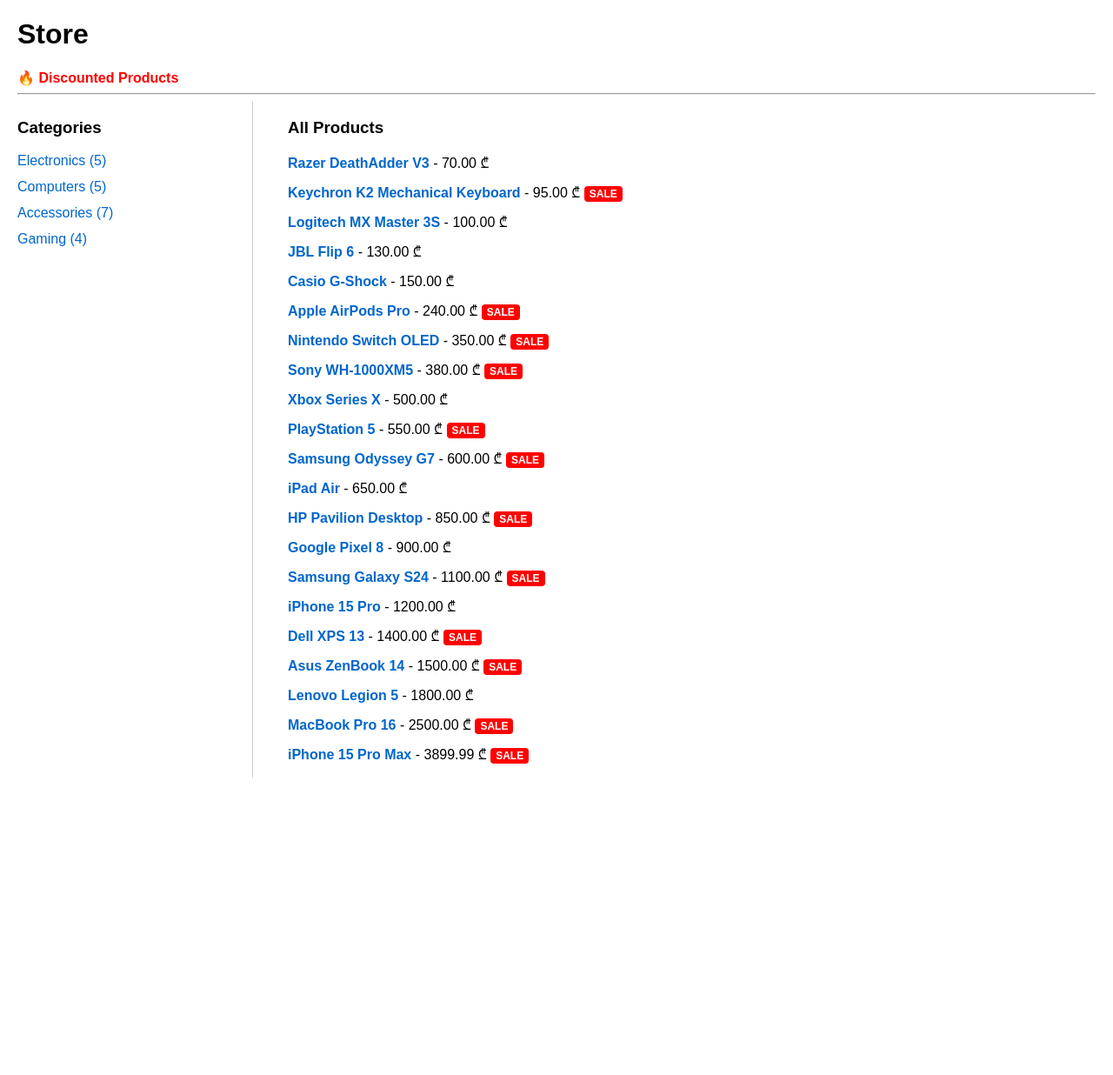
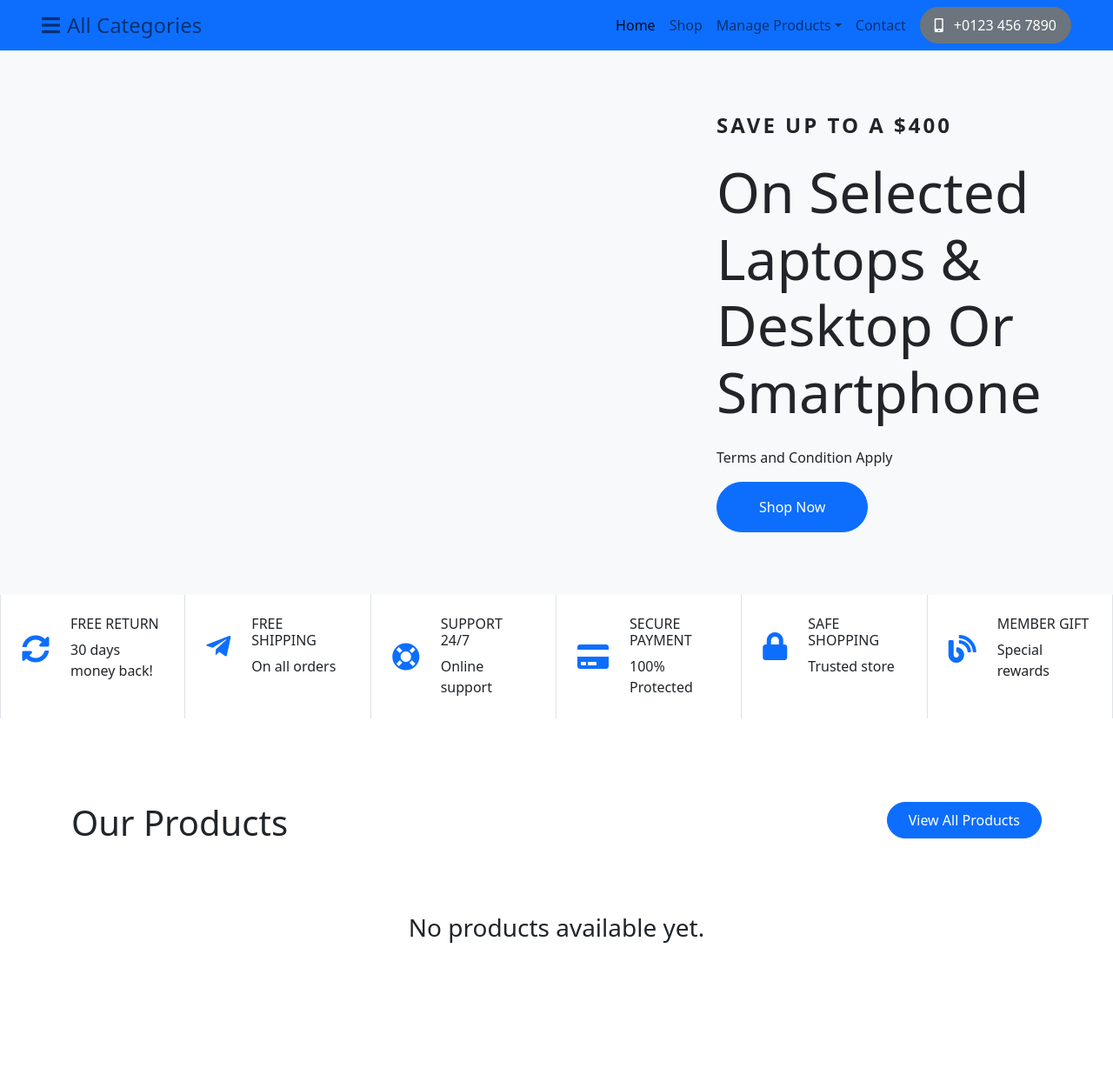
Before and after one commit to giorgieliava97-ship-it/New_django_project, a Django app: page / in a window 1280 px wide. Shown: the whole page at 87% size. Before the commit the page ends 894 px from the top, so only its background shows below. Run offline with Django 5.2, Linux system fonts and the light colour scheme; data comes from the database, SQL or seed files in the repository; both versions use the stored data as it was after the commit; some libraries are stand-ins or nearby versions.

Commit message:
Add CRUD functionality, update templates and forms

```diff
--- /dev/null
+++ b/store/templates/store/index.html
@@ -0,0 +1,149 @@
+{% extends 'base.html' %}
+
+{% block title %}Electronics Store{% endblock %}
+
+{% block content %}
+
+        <!-- Carousel Start -->
+        <div class="container-fluid carousel bg-light px-0">
+            <div class="row g-0 justify-content-end">
+                <div class="col-12 col-lg-7 col-xl-9">
+                    <div class="header-carousel owl-carousel bg-light py-5">
+                        <div class="row g-0 header-carousel-item align-items-center">
+                            <div class="col-xl-6 carousel-img wow fadeInLeft" data-wow-delay="0.1s">
+
+                            </div>
+                            <div class="col-xl-6 carousel-content p-4">
+                                <h4 class="text-uppercase fw-bold mb-4 wow fadeInRight" data-wow-delay="0.1s" style="letter-spacing: 3px;">Save Up To A $400</h4>
+                                <h1 class="display-3 text-capitalize mb-4 wow fadeInRight" data-wow-delay="0.3s">On Selected Laptops & Desktop Or Smartphone</h1>
+                                <p class="text-dark wow fadeInRight" data-wow-delay="0.5s">Terms and Condition Apply</p>
+                                <a class="btn btn-primary rounded-pill py-3 px-5 wow fadeInRight" data-wow-delay="0.7s" href="{% url 'store:product_list' %}">Shop Now</a>
+                            </div>
+                        </div>
+                    </div>
+                </div>
+            </div>
+        </div>
+        <!-- Carousel End -->
+
+        <!-- Services Start -->
+        <div class="container-fluid px-0">
+            <div class="row g-0">
+                <div class="col-6 col-md-4 col-lg-2 border-start border-end wow fadeInUp" data-wow-delay="0.1s">
+                    <div class="p-4">
+                        <div class="d-inline-flex align-items-center">
+                            <i class="fa fa-sync-alt fa-2x text-primary"></i>
+                            <div class="ms-4">
+                                <h6 class="text-uppercase mb-2">Free Return</h6>
+                                <p class="mb-0">30 days money back!</p>
+                            </div>
+                        </div>
+                    </div>
+                </div>
+                <div class="col-6 col-md-4 col-lg-2 border-end wow fadeInUp" data-wow-delay="0.2s">
+                    <div class="p-4">
+                        <div class="d-flex align-items-center">
+                            <i class="fab fa-telegram-plane fa-2x text-primary"></i>
+                            <div class="ms-4">
+                                <h6 class="text-uppercase mb-2">Free Shipping</h6>
+                                <p class="mb-0">On all orders</p>
+                            </div>
+                        </div>
+                    </div>
+                </div>
+                <div class="col-6 col-md-4 col-lg-2 border-end wow fadeInUp" data-wow-delay="0.3s">
+                    <div class="p-4">
+                        <div class="d-flex align-items-center">
+                            <i class="fas fa-life-ring fa-2x text-primary"></i>
+                            <div class="ms-4">
+                                <h6 class="text-uppercase mb-2">Support 24/7</h6>
+                                <p class="mb-0">Online support</p>
+                            </div>
+                        </div>
+                    </div>
+                </div>
+                <div class="col-6 col-md-4 col-lg-2 border-end wow fadeInUp" data-wow-delay="0.4s">
+                    <div class="p-4">
+                        <div class="d-flex align-items-center">
+                            <i class="fas fa-credit-card fa-2x text-primary"></i>
+                            <div class="ms-4">
+                                <h6 class="text-uppercase mb-2">Secure Payment</h6>
+                                <p class="mb-0">100% Protected</p>
+                            </div>
+                        </div>
+                    </div>
+                </div>
+                <div class="col-6 col-md-4 col-lg-2 border-end wow fadeInUp" data-wow-delay="0.5s">
+                    <div class="p-4">
+                        <div class="d-flex align-items-center">
+                            <i class="fas fa-lock fa-2x text-primary"></i>
+                            <div class="ms-4">
+                                <h6 class="text-uppercase mb-2">Safe Shopping</h6>
+                                <p class="mb-0">Trusted store</p>
+                            </div>
+                        </div>
+                    </div>
+                </div>
+                <div class="col-6 col-md-4 col-lg-2 border-end wow fadeInUp" data-wow-delay="0.6s">
+                    <div class="p-4">
+                        <div class="d-flex align-items-center">
+                            <i class="fas fa-blog fa-2x text-primary"></i>
+                            <div class="ms-4">
+                                <h6 class="text-uppercase mb-2">Member Gift</h6>
+                                <p class="mb-0">Special rewards</p>
+                            </div>
+                        </div>
+                    </div>
+                </div>
+            </div>
+        </div>
+        <!-- Services End -->
+
+        <!-- Dynamic Products Section -->
+        <div class="container-fluid product py-5">
+            <div class="container py-5">
+                <div class="row g-4 mb-4">
+                    <div class="col-lg-6">
+                        <h1>Our Products</h1>
+                    </div>
+                    <div class="col-lg-6 text-end">
+                        <a href="{% url 'store:product_list' %}" class="btn btn-primary rounded-pill py-2 px-4">View All Products</a>
+                    </div>
+                </div>
+
+<!--                ბაზიდან წამოღებული პროდუქტები-->
+                <div class="row g-4">
+                    {% for product in products %}
+                    <div class="col-md-6 col-lg-4 col-xl-3">
+                        <div class="product-item rounded wow fadeInUp" data-wow-delay="0.1s">
+                            <div class="product-item-inner border rounded">
+<!--                                <div class="product-item-inner-item">-->
+<!--                                    {% if product.image %}-->
+<!--                                        <img src="{{ product.image.url }}" class="img-fluid w-100 rounded-top" alt="{{ product.name }}" style="height: 200px; object-fit: cover;">-->
+<!--                                    {% endif %}-->
+                                    <div class="product-details">
+                                        <a href="{% url 'store:product_detail' product.pk %}"><i class="fa fa-eye fa-1x"></i></a>
+                                    </div>
+                                </div>
+                                <div class="text-center rounded-bottom p-4">
+                                    <a href="#" class="d-block mb-2 text-muted">{{ product.category.name }}</a>
+                                    <a href="{% url 'store:product_detail' product.pk %}" class="d-block h4">{{ product.name }}</a>
+                                    <span class="text-primary fs-5">${{ product.price }}</span>
+                                </div>
+                            </div>
+                            <div class="product-item-add border border-top-0 rounded-bottom text-center p-4 pt-0">
+                                <a href="{% url 'store:product_detail' product.pk %}" class="btn btn-primary border-secondary rounded-pill py-2 px-4 mb-2">View Details</a>
+                            </div>
+                        </div>
+                    </div>
+                    {% empty %}
+                    <div class="col-12 text-center py-5">
+                        <h3>No products available yet.</h3>
+                    </div>
+                    {% endfor %}
+                </div>
+            </div>
+        </div>
+        <!-- Dynamic Products End -->
+
+{% endblock %}
--- a/store/templates/store/product_list.html
+++ b/store/templates/store/product_list.html
@@ -1,55 +1,68 @@
-<!DOCTYPE html>
-<html lang="en">
-<head>
-    <meta charset="UTF-8">
-    <title>Products</title>
-    <style>
-        body { font-family: sans-serif; margin: 20px; }
-        .container { display: flex; gap: 40px; }
-        .sidebar { width: 250px; border-right: 1px solid #ccc; padding-right: 20px; }
-        .sale-badge { background-color: red; color: white; padding: 2px 6px; border-radius: 4px; font-weight: bold; font-size: 12px; }
-        ul { list-style: none; padding: 0; }
-        li { margin-bottom: 12px; }
-        a { text-decoration: none; color: #0066cc; }
-    </style>
-</head>
-<body>
+{% extends 'base.html' %}
+
+{% block title %}Products - Store{% endblock %}
+
+{% block content %}
+<div class="container py-5">
+    <div class="d-flex justify-content-between align-items-center mb-4">
         <h1>Store</h1>
-    <a href="{% url 'store:discounted_products' %}" style="font-weight: bold; color: red;">🔥 Discounted Products</a>
-    <hr>
+        <a href="{% url 'store:discounted_products' %}" class="btn btn-outline-danger fw-bold">🔥 Discounted Products</a>
+    </div>
+    <hr class="mb-5">
 
-    <div class="container">
-        <!-- კატეგორიების სექცია -->
-        <div class="sidebar">
-            <h3>Categories</h3>
-            <ul>
+    <div class="row g-4">
+        <!-- Sidebar-->
+        <div class="col-lg-3">
+            <div class="border rounded p-4 bg-light">
+                <h3 class="mb-3">Categories</h3>
+                <ul class="list-unstyled">
                     {% for category in categories %}
-                    <li>
-                        <a href="{% url 'store:category_products' category.pk %}">
+                        <li class="mb-2">
+                            <a href="{% url 'store:category_products' category.pk %}" class="text-decoration-none">
                                 {{ category.name }} ({{ category.product_count }})
                             </a>
                         </li>
                     {% endfor %}
                 </ul>
             </div>
+        </div>
 
-        <!-- პროდუქტების ჩამონათვალი -->
-        <div class="content">
-            <h3>All Products</h3>
-            <ul>
+        <!-- Products -->
+        <div class="col-lg-9">
+            <h3 class="mb-4">All Products</h3>
+            <div class="row g-4">
                 {% for product in products %}
-                    <li>
-                        <a href="{% url 'store:product_detail' product.pk %}">
-                            <strong>{{ product.name }}</strong>
+                    <div class="col-md-6 col-xl-4">
+                        <div class="border rounded p-4 h-100 bg-white shadow-sm d-flex flex-column justify-content-between">
+                            <div>
+                                <h5>
+                                    <a href="{% url 'store:product_detail' product.pk %}" class="text-decoration-none">
+                                        {{ product.name }}
                                     </a>
-                        - {{ product.price }} ₾
+                                </h5>
+                                <p class="text-primary fs-5 mb-2">{{ product.price }} ₾</p>
                                 {% if product.has_discount %}
-                            <span class="sale-badge">SALE</span>
+                                    <span class="badge bg-badge bg-danger mb-3">SALE</span>
                                 {% endif %}
-                    </li>
-                {% endfor %}
-            </ul>
+                            </div>
+
+                            <!-- CRUD  -->
+                            <div class="mt-3">
+                                <a href="{% url 'store:product_detail' product.pk %}" class="btn btn-sm btn-outline-primary w-100 mb-2">View Details</a>
+                                <div class="d-flex gap-2">
+                                    <a href="{% url 'store:product_update' product.pk %}" class="btn btn-sm btn-outline-warning w-50">Edit</a>
+                                    <a href="{% url 'store:product_delete' product.pk %}" class="btn btn-sm btn-outline-danger w-50">Delete</a>
                                 </div>
                             </div>
-</body>
-</html>
+                        </div>
+                    </div>
+                {% empty %}
+                    <div class="col-12">
+                        <p class="text-muted">No products available.</p>
+                    </div>
+                {% endfor %}
+            </div>
+        </div>
+    </div>
+</div>
+{% endblock %}
--- a/store/urls.py
+++ b/store/urls.py
@@ -4,8 +4,11 @@
 app_name = 'store'
 
 urlpatterns = [
-    path('', views.product_list, name='product_list'),
-    path('category/<int:category_pk>/', views.products_by_category, name='category_products'),
+    path('', views.index, name='index'),
+    path('products/', views.product_list, name='product_list'),      path('category/<int:category_pk>/', views.products_by_category, name='category_products'),
     path('discounted/', views.discounted_products, name='discounted_products'),
     path('products/<int:product_pk>/', views.product_detail, name='product_detail'),
+    path('product/add/', views.product_create, name='product_create'),
+    path('product/<int:pk>/edit/', views.product_update, name='product_update'),
+    path('product/<int:pk>/delete/', views.product_delete, name='product_delete'),
 ]
--- a/store/views.py
+++ b/store/views.py
@@ -1,13 +1,16 @@
-from django.shortcuts import render, get_object_or_404
+from django.shortcuts import render, get_object_or_404, redirect
 from django.db.models import Count
 from .models import Product, Category
+from .forms import ProductForm
 
+def index(request):
+    return render(request, 'store/index.html')
 
 def product_list(request):
     # ხელმისაწვდომი პროდუქტები დალაგებული ფასის ზრდადობით
     products = Product.objects.filter(is_available=True).order_by('price')
 
-    # კატეგორიები, სადაც მინიმუმ 1 პროდუქტი მაინც არის (+ annotate პროდუქტების რაოდენობისთვის)
+    # კატეგორიები, სადაც მინიმუმ 1 პროდუქტი მაინც არის
     categories = Category.objects.annotate(
         product_count=Count('products')
     ).filter(product_count__gt=0)
@@ -47,3 +50,31 @@
 def product_detail(request, product_pk):
     product = get_object_or_404(Product, pk=product_pk)
     return render(request, 'store/product_detail.html', {'product': product})
+
+def product_create(request):
+    if request.method == 'POST':
+        form = ProductForm(request.POST, request.FILES)
+        if form.is_valid():
+            form.save()
+            return redirect('store:product_list')  # გასწორდა
+    else:
+        form = ProductForm()
+    return render(request, 'store/product_form.html', {'form': form, 'action': 'Create'})
+
+def product_update(request, pk):
+    product = get_object_or_404(Product, pk=pk)
+    if request.method == 'POST':
+        form = ProductForm(request.POST, request.FILES, instance=product)
+        if form.is_valid():
+            form.save()
+            return redirect('store:product_detail', product_pk=product.pk)  # გასწორდა
+    else:
+        form = ProductForm(instance=product)
+    return render(request, 'store/product_form.html', {'form': form, 'action': 'Update'})
+
+def product_delete(request, pk):
+    product = get_object_or_404(Product, pk=pk)
+    if request.method == 'POST':
+        product.delete()
+        return redirect('store:product_list')  # გასწორდა
+    return render(request, 'store/product_confirm_delete.html', {'product': product})
--- a/store_project/settings.py
+++ b/store_project/settings.py
@@ -55,7 +55,7 @@
 TEMPLATES = [
     {
         'BACKEND': 'django.template.backends.django.DjangoTemplates',
-        'DIRS': [],
+        'DIRS': [BASE_DIR / 'templates'],
         'APP_DIRS': True,
         'OPTIONS': {
             'context_processors': [
--- /dev/null
+++ b/templates/base.html
@@ -0,0 +1,31 @@
+<!DOCTYPE html>
+<html lang="en">
+<head>
+    <meta charset="utf-8">
+    <title>{% block title %}Electro - Electronics Website Template{% endblock %}</title>
+    <meta content="width=device-width, initial-scale=1.0" name="viewport">
+
+    <!-- Google Web Fonts -->
+    <link rel="preconnect" href="https://fonts.googleapis.com">
+    <link rel="preconnect" href="https://fonts.gstatic.com" crossorigin>
+    <link href="https://fonts.googleapis.com/css2?family=Open+Sans:wght@400;500;600;700&family=Roboto:wght@400;500;700&display=swap" rel="stylesheet">
+
+    <!-- Icon Font Stylesheet -->
+    <link rel="stylesheet" href="https://use.fontawesome.com/releases/v5.15.4/css/all.css"/>
+    <link href="https://cdn.jsdelivr.net/npm/bootstrap-icons@1.4.1/font/bootstrap-icons.css" rel="stylesheet">
+
+    <!-- Customized Bootstrap Stylesheet -->
+    <link href="https://cdn.jsdelivr.net/npm/bootstrap@5.0.0/dist/css/bootstrap.min.css" rel="stylesheet">
+</head>
+<body>
+
+    {% include 'partials/navbar.html' %}
+
+    {% block content %}
+    {% endblock %}
+
+    <!-- JavaScript Libraries -->
+    <script src="https://ajax.googleapis.com/ajax/libs/jquery/3.6.4/jquery.min.js"></script>
+    <script src="https://cdn.jsdelivr.net/npm/bootstrap@5.0.0/dist/js/bootstrap.bundle.min.js"></script>
+</body>
+</html>
--- /dev/null
+++ b/templates/partials/navbar.html
@@ -0,0 +1,79 @@
+<!-- Navbar & Hero Start -->
+<div class="container-fluid nav-bar p-0">
+    <div class="row gx-0 bg-primary px-5 align-items-center">
+        <div class="col-lg-3 d-none d-lg-block">
+            <nav class="navbar navbar-light position-relative" style="width: 250px;">
+                <button class="navbar-toggler border-0 fs-4 w-100 px-0 text-start" type="button" data-bs-toggle="collapse" data-bs-target="#allCat">
+                    <h4 class="m-0"><i class="fa fa-bars me-2"></i>All Categories</h4>
+                </button>
+                <div class="collapse navbar-collapse rounded-bottom" id="allCat">
+                    <div class="navbar-nav ms-auto py-0">
+                        <ul class="list-unstyled categories-bars">
+                            {% for cat in categories %}
+                            <li>
+                                <div class="categories-bars-item">
+                                    <a href="{% url 'store:category_products' cat.pk %}">{{ cat.name }}</a>
+                                    <span>({{ cat.product_count }})</span>
+                                </div>
+                            </li>
+                            {% empty %}
+                            <li>
+                                <div class="categories-bars-item">
+                                    <span class="text-muted">No categories</span>
+                                </div>
+                            </li>
+                            {% endfor %}
+                        </ul>
+                    </div>
+                </div>
+            </nav>
+        </div>
+        <div class="col-12 col-lg-9">
+            <nav class="navbar navbar-expand-lg navbar-light bg-primary ">
+                <a href="{% url 'store:index' %}" class="navbar-brand d-block d-lg-none">
+                    <h1 class="display-5 text-secondary m-0"><i class="fas fa-shopping-bag text-white me-2"></i>Electro</h1>
+                </a>
+                <button class="navbar-toggler ms-auto" type="button" data-bs-toggle="collapse" data-bs-target="#navbarCollapse">
+                    <span class="fa fa-bars fa-1x"></span>
+                </button>
+                <div class="collapse navbar-collapse" id="navbarCollapse">
+                    <div class="navbar-nav ms-auto py-0">
+                        <a href="{% url 'store:index' %}" class="nav-item nav-link active">Home</a>
+                        <a href="{% url 'store:product_list' %}" class="nav-item nav-link">Shop</a>
+
+                        <!-- Manage Products Dropdown Menu -->
+                        <div class="nav-item dropdown">
+                            <a href="#" class="nav-link dropdown-toggle" data-bs-toggle="dropdown">Manage Products</a>
+                            <div class="dropdown-menu m-0 shadow-sm border-0">
+                                <a href="{% url 'store:product_create' %}" class="dropdown-item">Add Product</a>
+                                <a href="{% url 'store:product_list' %}" class="dropdown-item">Edit Product (List)</a>
+                                <a href="{% url 'store:product_list' %}" class="dropdown-item">Delete Product (List)</a>
+                            </div>
+                        </div>
+
+                        <a href="#" class="nav-item nav-link me-2">Contact</a>
+
+
+                        <div class="nav-item dropdown d-block d-lg-none mb-3">
+                            <a href="#" class="nav-link dropdown-toggle" data-bs-toggle="dropdown">All Category</a>
+                            <div class="dropdown-menu m-0">
+                                <ul class="list-unstyled categories-bars">
+                                    {% for cat in categories %}
+                                    <li>
+                                        <div class="categories-bars-item">
+                                            <a href="{% url 'store:category_products' cat.pk %}">{{ cat.name }}</a>
+                                            <span>({{ cat.product_count }})</span>
+                                        </div>
+                                    </li>
+                                    {% endfor %}
+                                </ul>
+                            </div>
+                        </div>
+                    </div>
+                    <a href="" class="btn btn-secondary rounded-pill py-2 px-4 px-lg-3 mb-3 mb-md-3 mb-lg-0"><i class="fa fa-mobile-alt me-2"></i> +0123 456 7890</a>
+                </div>
+            </nav>
+        </div>
+    </div>
+</div>
+<!-- Navbar & Hero End -->
```
Also changed, not shown: store/forms.py (added, +16 -0 lines), store/templates/store/category_products.html (+28 -27 lines), store/templates/store/discounted_products.html (+26 -25 lines), store/templates/store/product_confirm_delete.html (added, +18 -0 lines), store/templates/store/product_detail.html (+17 -18 lines), store/templates/store/product_form.html (added, +19 -0 lines), db.sqlite3. Lines whose indentation alone changed are shown as unchanged.
